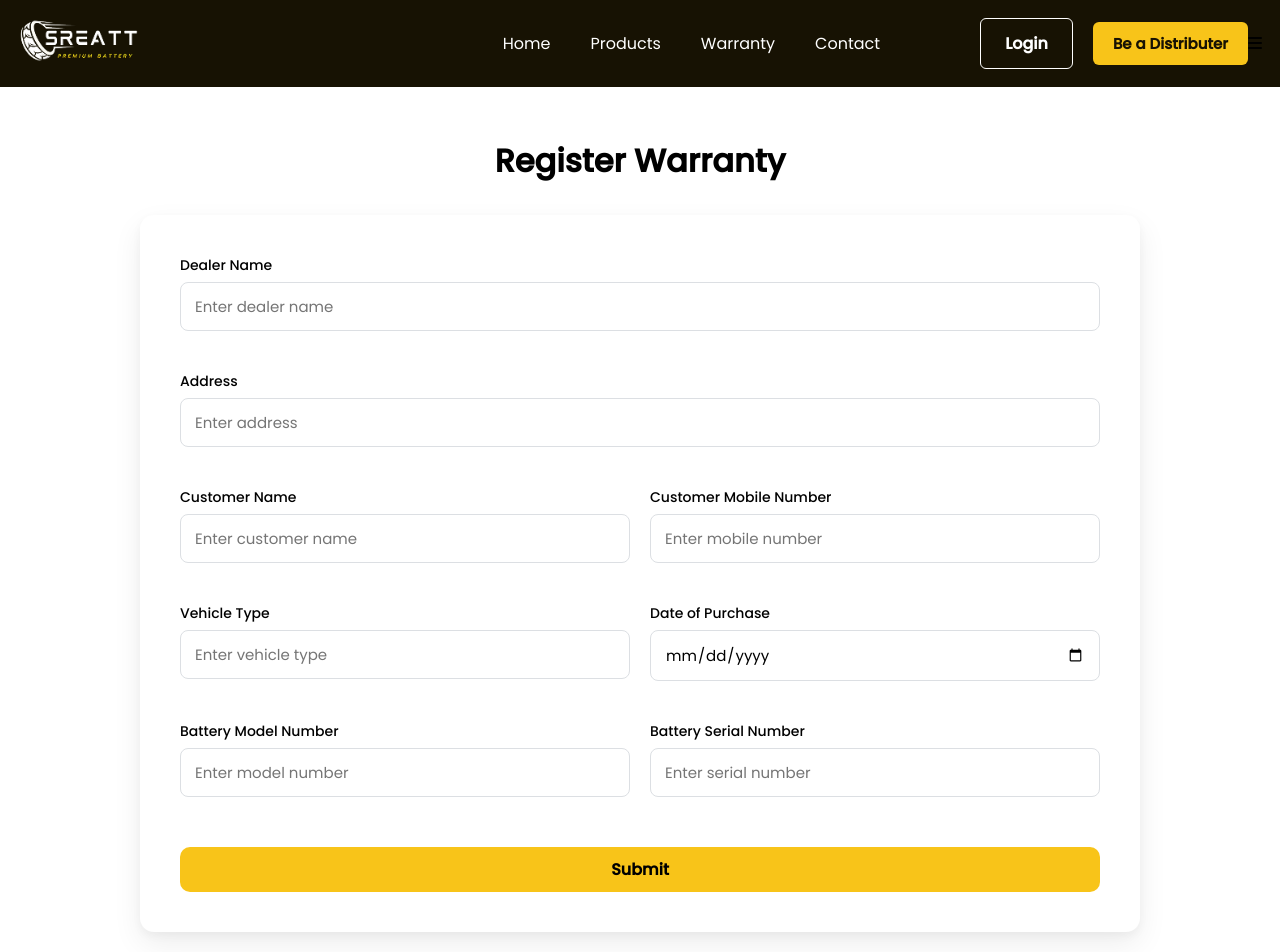
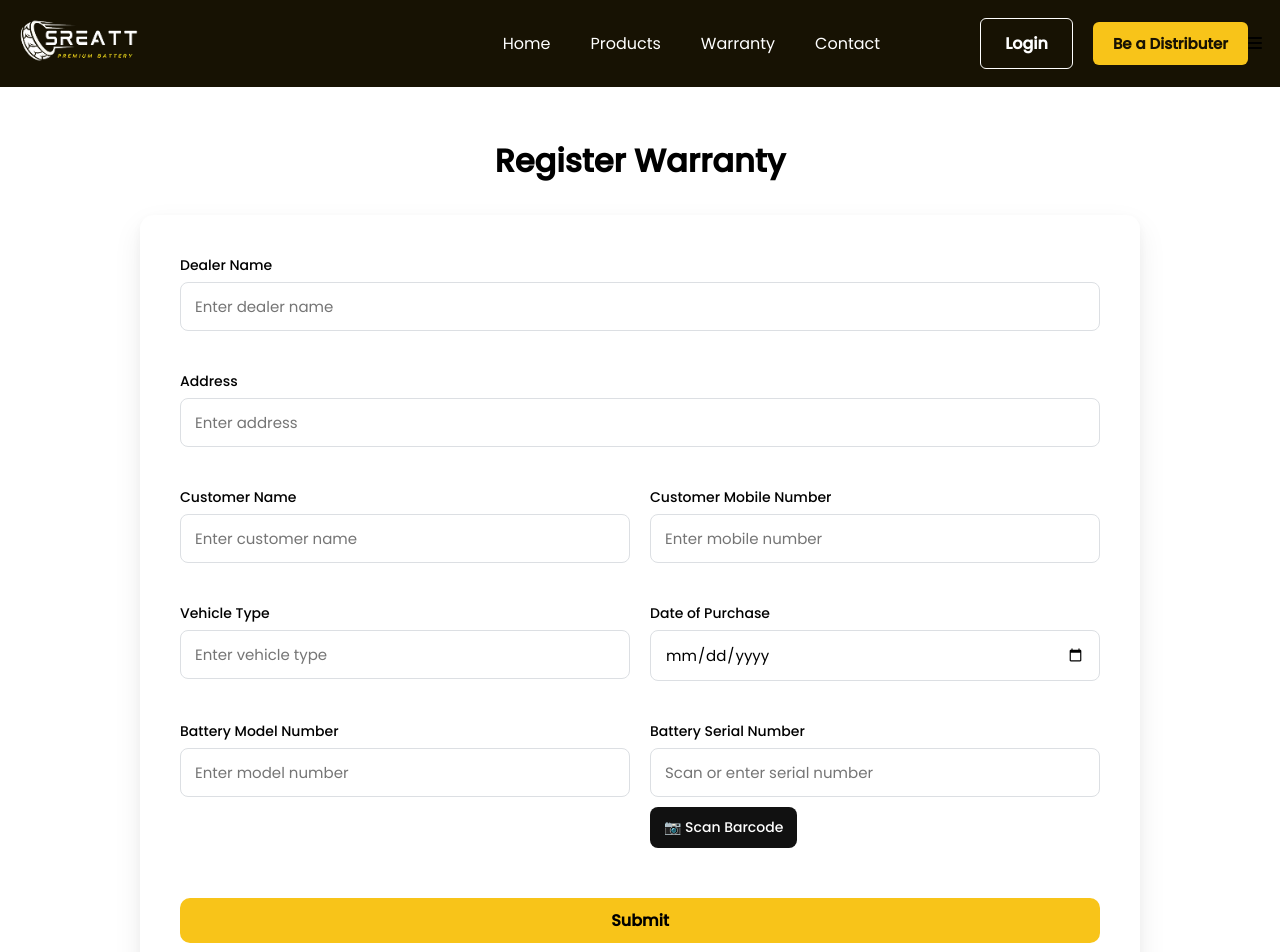
Before and after one commit to Manish0213/SREATT, a React (Vite) app: page /register-warranty in a window 1280 px wide. Shown: the top 952 px of the page. Built offline with nearby package versions, Linux system fonts and the light colour scheme.

Commit message:
Barcode Scanner Added..

```diff
--- a/package.json
+++ b/package.json
@@ -12,6 +12,7 @@
   "dependencies": {
     "react": "^19.2.0",
     "react-dom": "^19.2.0",
+    "react-qr-barcode-scanner": "^2.1.22",
     "react-router-dom": "^7.11.0"
   },
   "devDependencies": {
--- a/src/pages/RegisterWarranty.css
+++ b/src/pages/RegisterWarranty.css
@@ -47,6 +47,70 @@
   border-radius: 8px;
   border: 1px solid #dcdfe4;
   font-size: 15px;
+}
+
+/* ===================== */
+/* 🔥 SCAN BARCODE BUTTON */
+/* ===================== */
+
+.scan-btn {
+  margin-top: 10px;
+  align-self: flex-start;
+
+  padding: 10px 14px;
+  font-size: 14px;
+  font-weight: 500;
+
+  background-color: #111;
+  color: #fff;
+
+  border: none;
+  border-radius: 8px;
+  cursor: pointer;
+}
+
+.scan-btn:hover {
+  background-color: #000;
+}
+
+/* ===================== */
+/* 🔥 SCANNER BOX */
+/* ===================== */
+
+.scanner-box {
+  grid-column: span 2;
+
+  margin-top: 20px;
+  padding: 20px;
+
+  border-radius: 12px;
+  background: #f9f9f9;
+  border: 1px dashed #ccc;
+
+  display: flex;
+  flex-direction: column;
+  align-items: center;
+  gap: 12px;
+}
+
+/* Scanner video fix */
+.scanner-box video {
+  width: 100% !important;
+  max-width: 320px;
+  border-radius: 10px;
+}
+
+/* Close Button */
+.scanner-box button {
+  padding: 8px 16px;
+  font-size: 14px;
+
+  background-color: #e53935;
+  color: #fff;
+
+  border: none;
+  border-radius: 8px;
+  cursor: pointer;
 }
 
 /* SUBMIT BUTTON */
--- a/src/pages/RegisterWarranty.jsx
+++ b/src/pages/RegisterWarranty.jsx
@@ -1,9 +1,14 @@
 import React from 'react'
+import { useState } from 'react'
 import Navbar from '../components/Navbar'
 import Footer from '../components/Footer'
+import BarcodeScannerComponent from "react-qr-barcode-scanner";
 import './RegisterWarranty.css'
 
 const RegisterWarranty = () => {
+    const [serialNumber, setSerialNumber] = useState("");
+    const [showScanner, setShowScanner] = useState(false);
+
     return (
         <section className='register-warranty'>
             <h1>Register Warranty</h1>
@@ -43,10 +48,45 @@ const RegisterWarranty = () => {
                     <input type="text" id="modelNumber" placeholder='Enter model number' />
                 </div>
 
+                {/* <div className="form-group">
+                    <label htmlFor="serialNumber">Battery Serial Number</label>
+                    <input type="text" id="serialNumber" placeholder='Enter serial number' />
+                </div> */}
                 <div className="form-group">
                     <label htmlFor="serialNumber">Battery Serial Number</label>
-                    <input type="text" id="serialNumber" placeholder='Enter serial number' />
+                    <input
+                        type="text"
+                        id="serialNumber"
+                        value={serialNumber}
+                        placeholder="Scan or enter serial number"
+                        onChange={(e) => setSerialNumber(e.target.value)}
+                    />
+
+                    <button
+                        type="button"
+                        className="scan-btn"
+                        onClick={() => setShowScanner(true)}
+                    >
+                        📷 Scan Barcode
+                    </button>
                 </div>
+
+                {showScanner && (
+                    <div className="scanner-box">
+                        <BarcodeScannerComponent
+                            width={300}
+                            height={50}
+                            onUpdate={(err, result) => {
+                                if (result) {
+                                    setSerialNumber(result.text);
+                                    setShowScanner(false);
+                                }
+                            }}
+                        />
+                        <button onClick={() => setShowScanner(false)}>Close</button>
+                    </div>
+                )}
+
                 <button type="submit" className="submit-btn">
                     Submit
                 </button>
```
Also changed, not shown: 1 other file (tests, documents, lock files or other folders).
